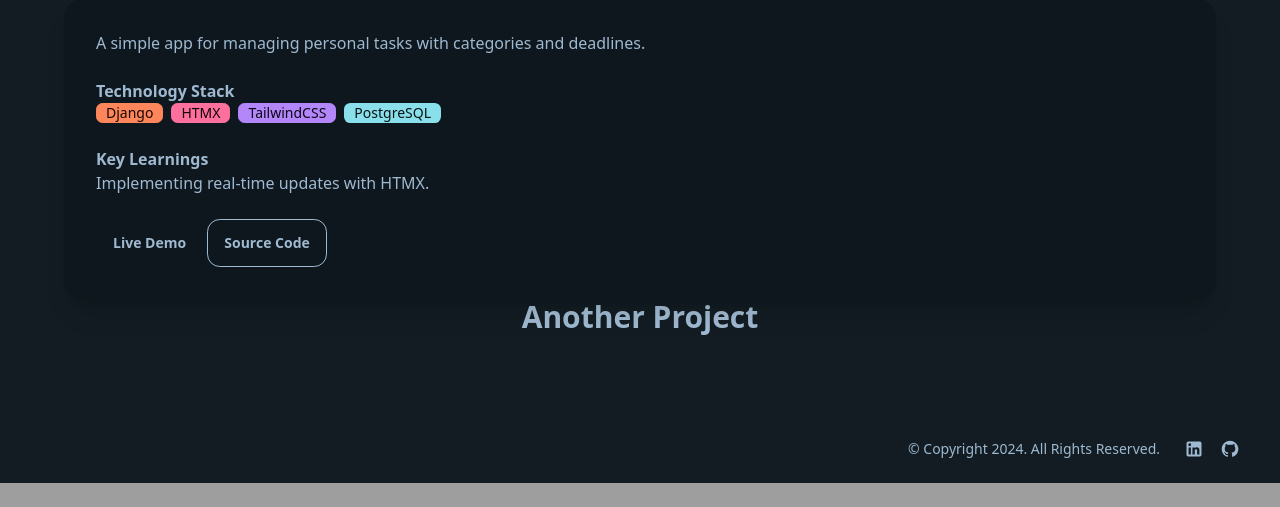
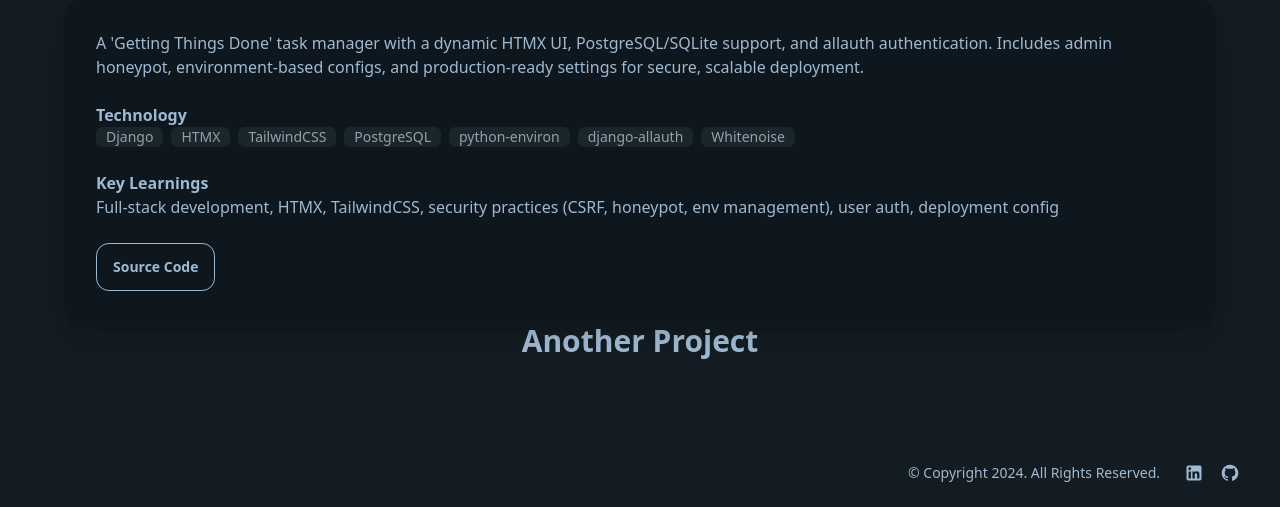
Before and after one commit to jsnyde0/resume, a Django app: template templates/projects.html in a window 1280 px wide. Shown: the part 1941-2448 px from the top of the page. Before the commit the page ends 2424 px from the top, so only its background shows below. Run offline with Django 5.2, Linux system fonts and the light colour scheme; the template is opened without the code that fills it, so the values that code supplies are empty; some libraries are stand-ins or nearby versions.

Commit message:
set up first portfolio project

```diff
--- a/templates/partials/pages/projects.html
+++ b/templates/partials/pages/projects.html
@@ -4,7 +4,7 @@
     <div class="container mx-auto px-4 max-w-7xl">
       <!-- Project 1 -->
       <div class="mb-24">
-        <h2 class="text-3xl font-bold mb-8 text-center">Todo App</h2>
+        <h2 class="text-3xl font-bold mb-8 text-center">Getting Tasks Done</h2>
         <div class="lg:flex lg:space-x-8">
           <!-- Gallery -->
           <c-carousel-frame>
@@ -20,23 +20,26 @@
           <div class="lg:w-1/2">
             <div class="card bg-base-200 shadow-xl">
               <div class="card-body">
-                <p class="mb-4">A simple app for managing personal tasks with categories and deadlines.</p>
+                <p class="mb-4">A 'Getting Things Done' task manager with a dynamic HTMX UI, PostgreSQL/SQLite support, and allauth authentication. Includes admin honeypot, environment-based configs, and production-ready settings for secure, scalable deployment.</p>
                 <div class="mb-4">
-                  <h3 class="text-lg font-semibold mb-2">Technology Stack</h3>
+                  <h3 class="text-lg font-semibold mb-2">Technology</h3>
                   <div class="flex flex-wrap gap-2">
-                    <span class="badge badge-primary">Django</span>
-                    <span class="badge badge-secondary">HTMX</span>
-                    <span class="badge badge-accent">TailwindCSS</span>
-                    <span class="badge badge-info">PostgreSQL</span>
+                    <span class="badge badge-neutral">Django</span>
+                    <span class="badge badge-neutral">HTMX</span>
+                    <span class="badge badge-neutral">TailwindCSS</span>
+                    <span class="badge badge-neutral">PostgreSQL</span>
+                    <span class="badge badge-neutral">python-environ</span>
+                    <span class="badge badge-neutral">django-allauth</span>
+                    <span class="badge badge-neutral">Whitenoise</span>
                   </div>
                 </div>
                 <div class="mb-4">
                   <h3 class="text-lg font-semibold mb-2">Key Learnings</h3>
-                  <p>Implementing real-time updates with HTMX.</p>
+                  <p>Full-stack development, HTMX, TailwindCSS, security practices (CSRF, honeypot, env management), user auth, deployment config</p>
                 </div>
                 <div class="card-actions justify-end">
-                  <a href="https://todoapp.com" target="_blank" rel="noopener noreferrer" class="btn btn-primary">Live Demo</a>
-                  <a href="https://github.com/username/todo-app" target="_blank" rel="noopener noreferrer" class="btn btn-outline">Source Code</a>
+                  {% comment %} <a href="https://todoapp.com" target="_blank" rel="noopener noreferrer" class="btn btn-primary">Live Demo</a> {% endcomment %}
+                  <a href="https://github.com/jsnyde0/get-todos-done/" target="_blank" rel="noopener noreferrer" class="btn btn-outline">Source Code</a>
                 </div>
               </div>
             </div>
```
